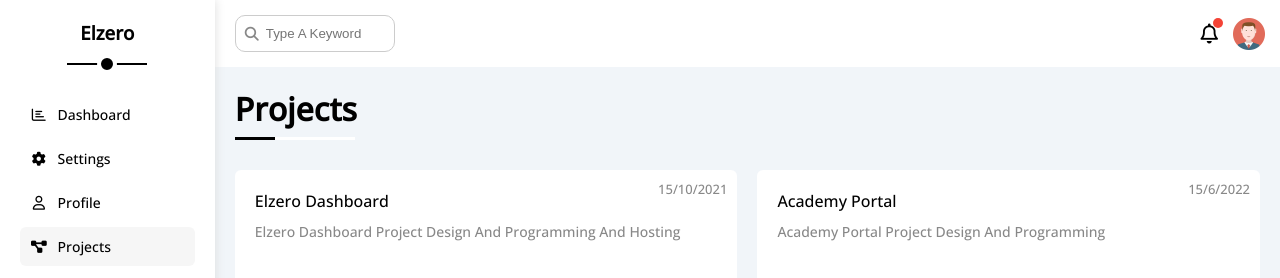
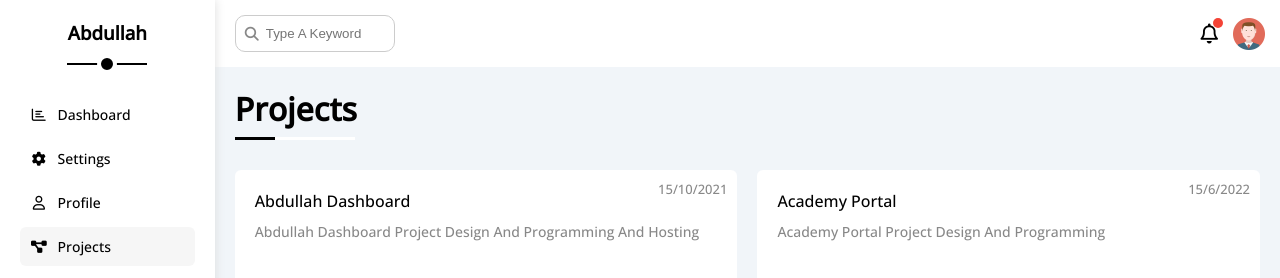
Before and after one commit to ABDULLAHRH1/Abdullah_dashboard, a plain HTML site: page projects.html in a window 1280 px wide. Shown: the top 278 px of the page. Drawn offline with nearby package versions, Linux system fonts and the light colour scheme.

Commit message:
Update projects.html

```diff
--- a/projects.html
+++ b/projects.html
@@ -17,7 +17,7 @@
 <body>
     <div class="page d-flex">
         <div class="sidebar bg-white p-20 p-relative">
-            <h3 class="p-relative txt-c mt-0">Elzero</h3>
+            <h3 class="p-relative txt-c mt-0">Abdullah</h3>
             <ul>
                 <li>
                     <a class=" d-flex align-center fs-14 c-black rad-6 p-10" href="index.html">
@@ -87,8 +87,8 @@
             <div class="projects-page d-grid m-20 gap-20">
                 <div class="project bg-white p-20 rad-6 p-relative">
                     <span class="date fs-13 c-grey">15/10/2021</span>
-                    <h4 class="m-0">Elzero Dashboard</h4>
-                    <p class="c-grey mt-10 mb-10 fs-14">Elzero Dashboard Project Design And Programming And Hosting</p>
+                    <h4 class="m-0">Abdullah Dashboard</h4>
+                    <p class="c-grey mt-10 mb-10 fs-14">Abdullah Dashboard Project Design And Programming And Hosting</p>
                     <div class="team">
                         <a href="#"><img decoding="async" src="images/team-01.png" alt="" /></a>
                         <a href="#"><img decoding="async" src="images/team-02.png" alt="" /></a>
```
